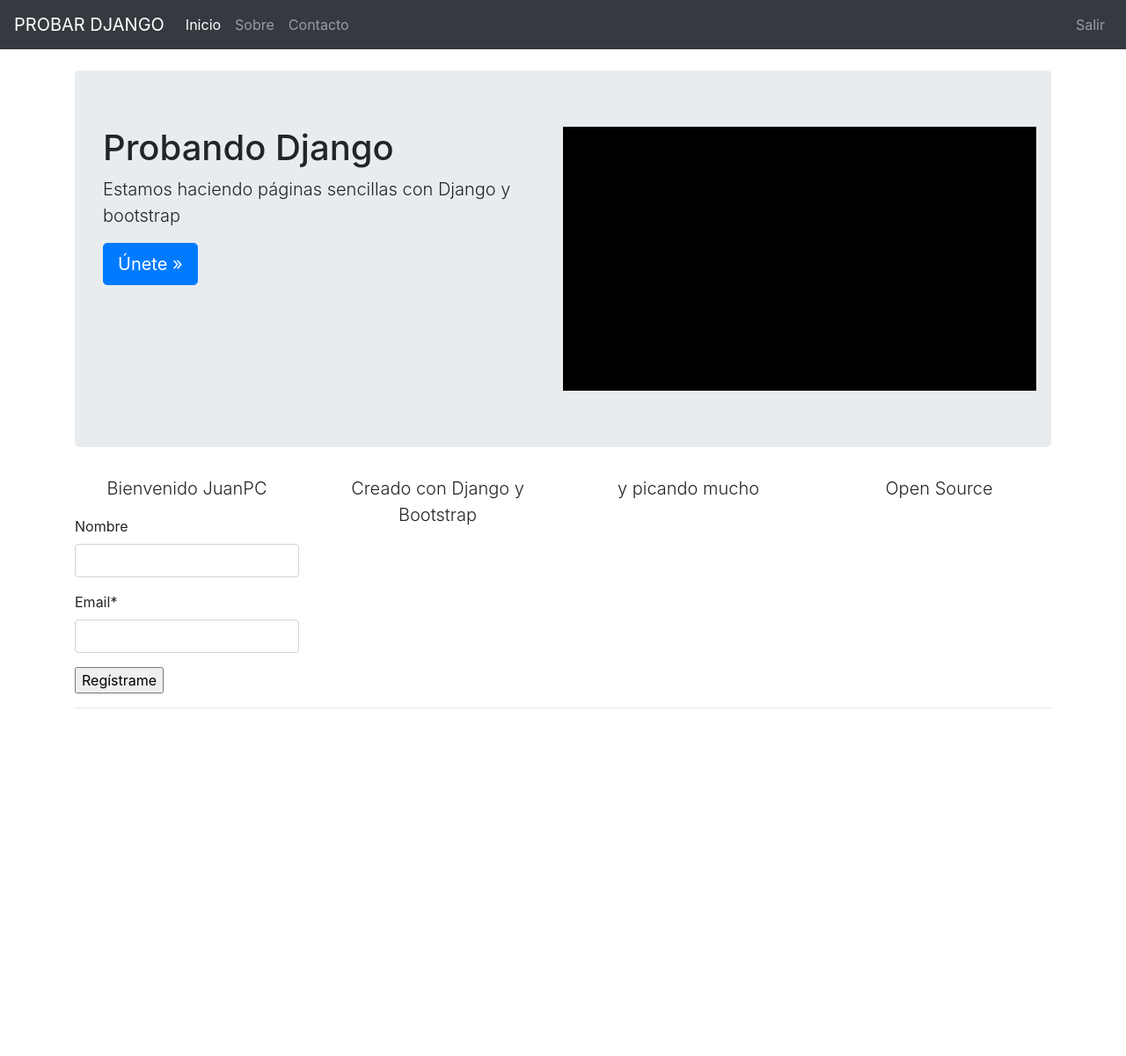
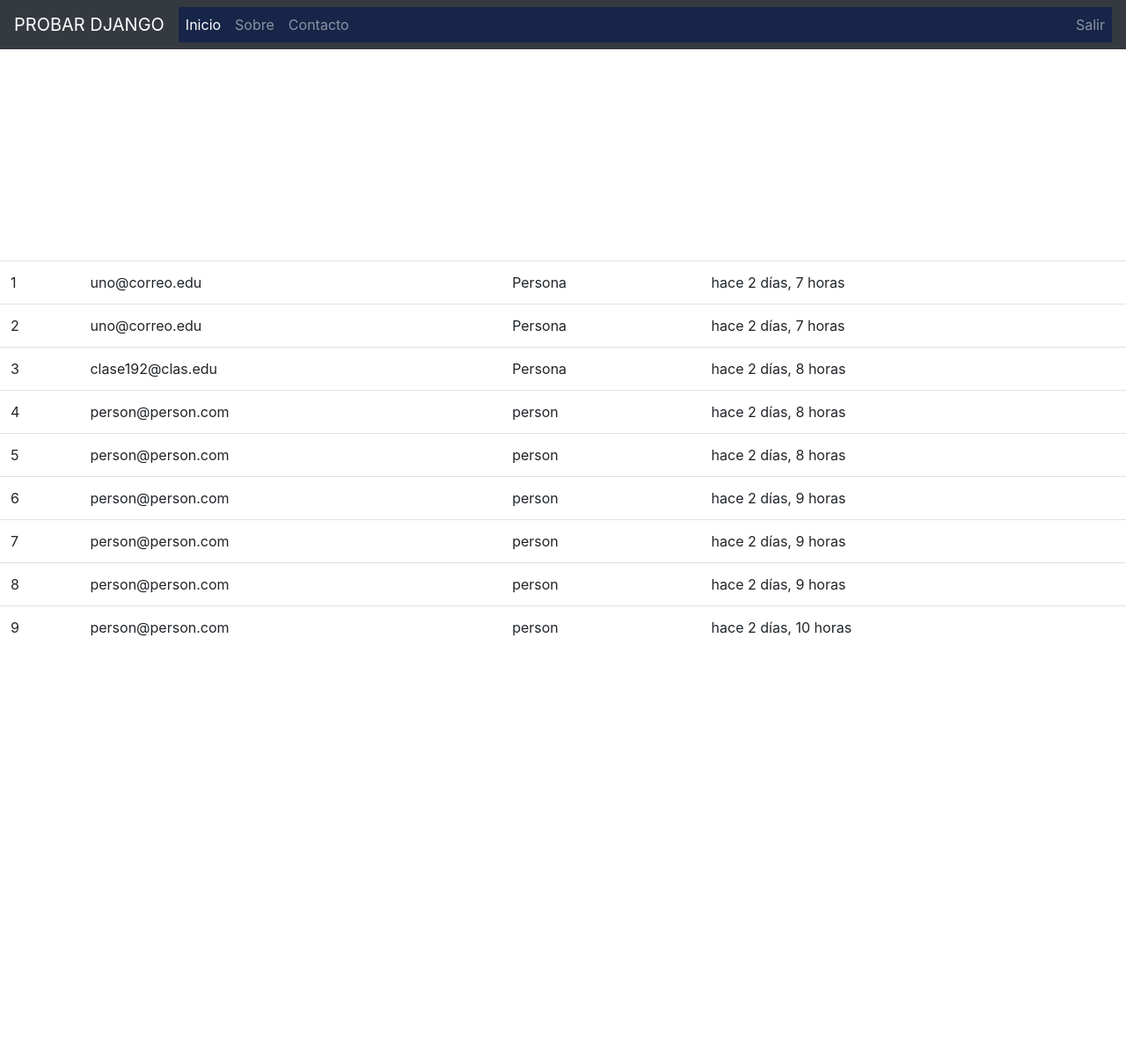
Before and after one commit to JuanPCSur/Django-Udemy-2018-05, a Django app: page / in a window 1280 px wide. Shown: the whole page at 88% size. After the commit the page ends 723 px from the top, so only its background shows below. Run offline with Django 3.2, Linux system fonts and the light colour scheme; a user stored in the database is signed in; data comes from the database, SQL or seed files in the repository; both versions use the stored data as it was after the commit; some libraries are stand-ins or nearby versions.

Commit message:
Hasta Clase 39 (fin)
Hasta Clase 39 (fin)

```diff
--- a/src/boletin/views.py
+++ b/src/boletin/views.py
@@ -47,6 +47,17 @@
         #obj= Registrado()
         #obj.email= abc
         #obj.save()
+    if request.user.is_authenticated() and request.user.is_staff:
+        #clase 39
+        queryset = Registrado.objects.all().order_by("-timestamp").filter(nombre__icontains="per")
+        # i = 1
+        # for instance in Registrado.objects.all():
+        #     print(i)
+        #     print(instance.nombre)
+        #     i +=1
+        context = {
+            "queryset":queryset
+        }
     return render(request, "inicio.html",context)
 
 def contact(request):
--- a/src/static_pro/static/css/navbar-top.css
+++ b/src/static_pro/static/css/navbar-top.css
@@ -1,4 +1,21 @@
 /* Show it's not fixed to the top */
 body {
-  min-height: 75rem;
+  min-height: 1000px;
+  }
+.navbar-static-top {
+  margin-bottom: 0px;
+  background-color: #172548 !important;
+  }
+.navbar-default {
+  margin-bottom: 0px;
+  background-color: #172548 !important;
+  border-color: #337ab7;
+  }
+.collapse{
+  margin-bottom: 0px;
+  background-color: #172548 !important;
+  }
+.navbar-collapse{
+  margin-bottom: 0px;
+  background-color: #172548 !important;
 }
--- a/src/templates/base.html
+++ b/src/templates/base.html
@@ -1,5 +1,6 @@
 <!doctype html>
 {% load static %}
+<!-- base.html  -->
 
 <html lang="en">
   <head>
@@ -11,6 +12,12 @@
 
     <title>{% block head_title %}Pd_110{% endblock %}</title>
 
+
+<style>
+/* clase 35 */
+{% block style %}{% endblock %}
+</style>
+
     <!-- Bootstrap core CSS - lo quitamos -->
 {% include "head_css.html" %}
 
@@ -18,26 +25,15 @@
 
   <body>
 <!--quitamos la etiqueta nav - clase 24  -->
-{% include "navbar.html" %}
-<html lang="en" dir="ltr">
-  <head>
-    <meta charset="utf-8">
-    <title></title>
-  </head>
-  <body>
+    {% include "navbar.html" %}
 
-  </body>
-</html>
-    <main role="main" class="container">
+
       <!--quitamos el jumbotron  - clase 24  -->
-{% block jumbotron %}
-
-{% endblock %}
+      {% block jumbotron %}
+      {% endblock %}
 
 {% block content %}
 {% endblock %}
-
-    </main>
 
 {% include "javascript.html" %}
 
--- a/src/templates/forms.html
+++ b/src/templates/forms.html
@@ -1,7 +1,7 @@
 <!-- <h1> Holaa Muundoo </h1> -->
 {% extends "base.html" %}
 {% load crispy_forms_tags %}
-
+<!-- FORMS.HTML  -->
 {{ titulo}}
 <hr/>
 
--- a/src/templates/head_css.html
+++ b/src/templates/head_css.html
@@ -1,5 +1,6 @@
 {% load static %}
 
+<link rel="stylesheet" href="https://use.fontawesome.com/releases/v5.0.13/css/all.css" integrity="sha384-DNOHZ68U8hZfKXOrtjWvjxusGo9WQnrNx2sqG0tfsghAvtVlRW3tvkXWZh58N9jp" crossorigin="anonymous">
 <!-- Bootstrap core CSS  -->
 <link href="{% static 'css/bootstrap.min.css' %}" rel="stylesheet">
 
--- a/src/templates/inicio.html
+++ b/src/templates/inicio.html
@@ -1,22 +1,56 @@
 <!-- <h1> Holaa Muundoo </h1> -->
 {% extends "base.html" %}
 {% load crispy_forms_tags %}
+{% load static %}
+
 {% block head_title %}
-Bienvenidos...| {{ block.super }}
+    Bienvenidos...| {{ block.super }}
 {% endblock %}
+
+<style>
+/* clase 35 */
+{% block style %}
+  .jumbotron{
+    background-color: #172548 !important;
+    color: white;
+  }
+  .fa-5x{
+    font-size: 7em !important;
+  }
+{% endblock %}
+</style>
+
 
 <!-- clase 24 -->
 {% block jumbotron %}
+{% if request.user.is_staff %}
+<table class="table">
+  {% for instance in queryset %}
+<tr>
+  <td>{{ forloop.counter }}</td>
+  <td>{{ instance}}</td><td> {{ instance.nombre}}</td>
+  <td>hace {{ instance.timestamp|timesince}} </td><br/>
+</tr>
+{% endfor %}
+</table>
+{% else %}
+
 <div class="jumbotron">
+<div class="container">
   <div class='row'>
     <div class='col-sm-6'>
       <h1>Probando Django </h1>
       <p class="lead">Estamos haciendo páginas sencillas con Django y bootstrap</p>
       <a class="btn btn-lg btn-primary" href="../../components/navbar/" role="button">Únete &raquo;</a>
     </div>
-    <div class='col-sm-6' style='background-color:black;height:300px;'></div>
+    <div class='col-sm-6'>
+    <iframe width="560" height="315" src="https://www.youtube.com/embed/ChSvnSv_3aw" frameborder="0" allow="autoplay; encrypted-media" allowfullscreen></iframe>
+    <!-- <img src="http://ocadizdigital.es/sites/default/files/_banner/conoce-onda-cadiz.jpg" class="img-responsive"/> -->
+    </div>
   </div>
 </div>
+</div>
+{% endif %}
 {% endblock %}
 
 {{ titulo}} <br/>
@@ -26,24 +60,41 @@
 <br/>
 <!-- {% if form %} -->
 {% block content %}
+{% if not request.user.is_staff %}
 <div class='row'>
   <div class='col-sm-3 col-xs-12 pull-right'>
-    <p class='lead text-align-center'> {{ titulo }} </p>
-    <form method="post" action="">{% csrf_token %}
-    {{el_form|crispy}}
-    <input type='submit' value='Regístrame' />
-    </form>
+    {% if not user.is_authenticated %}
+      <p class='lead text-align-center'> Suscríbete </p>
+      <form method="post" action="">{% csrf_token %}
+      {{el_form|crispy}}
+      <input type='submit' value='Regístrame' />
+      </form>
+      {% else %}
+      <p class='lead text-align-center'> {{ titulo }}
+      <br/><i class="fas fa-school fa-5x"></i>
+      </p>
+      {% endif %}
   </div>
 <div class='col-sm-3'>
-  <p class='lead text-align-center'>Creado con Django y Bootstrap </p>
+  <p class='lead text-align-center'>Creado con Django y Bootstrap
+  </p>
+  <img src='{% static "img/calendar.png" %}' class="img-responsive"/>
+
 </div>
 <div class='col-sm-3'>
-  <p class='lead text-align-center'>y picando mucho </p>
+  <p class='lead text-align-center'>y picando mucho
+    <br/>
+    <i class="fas fa-spinner fa-spin fa-3x fa-stack-2x"></i>
+  <i class="fab fa-angellist fa-5x fa-stack-1x" style="color:grey"></i>
+ </p>
 </div>
 <div class='col-sm-3'>
-  <p class='lead text-align-center'>Open Source </p>
+  <p class='lead text-align-center'>Open Source
+    <br/>
+  <i class="far fa-check-circle fa-5x fa-spin"></i> </p>
 </div>
 </div>
 <hr/>
+{% endif %}
 {% endblock %}
  <!-- {% endif %} -->
--- a/src/templates/navbar.html
+++ b/src/templates/navbar.html
@@ -5,7 +5,7 @@
   <button class="navbar-toggler" type="button" data-toggle="collapse" data-target="#navbarCollapse" aria-controls="navbarCollapse" aria-expanded="false" aria-label="Toggle navigation">
     <span class="navbar-toggler-icon"></span>
   </button>
-  <div class="collapse navbar-collapse" id="navbarCollapse">
+  <div class="collapse navbar-collapse navbar-default" id="navbarCollapse">
     <ul class="navbar-nav mr-auto">
       <li class="nav-item active">
         <a class="nav-link" href="/">Inicio <span class="sr-only">(current)</span></a>
```
Also changed, not shown: src/templates/about.html (added, +15 -0 lines), src/db.sqlite3, src/static_pro/static/img/calendar.png (added), 2 other files.
